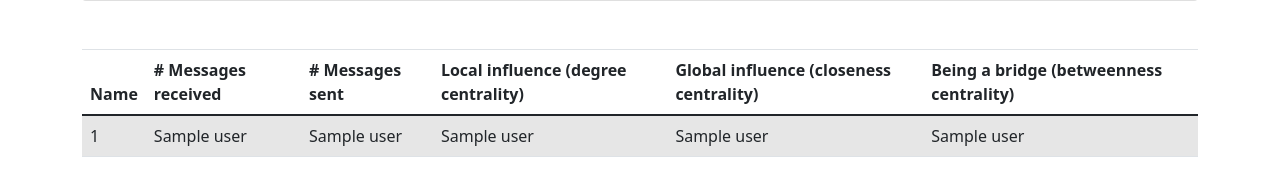
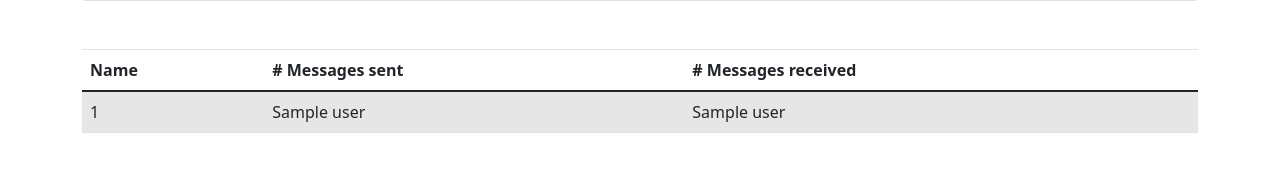
Before and after one commit to jraramhoej/ironhack_final_project, a Python web app: template application/templates/home.html in a window 1280 px wide. Shown: the part 361-557 px from the top of the page. Run offline with Jinja, Linux system fonts and the light colour scheme; the template is opened without the code that fills it: most values are stand-ins (such as "Sample title", 1, 10 or a date in 2020); some libraries are stand-ins or nearby versions.

Commit message:
:sparkles: Making some simplifications to the home data table

```diff
--- a/application/models.py
+++ b/application/models.py
@@ -11,7 +11,7 @@ class User(db.Model, UserMixin):
 
 class Slack(db.Model):
     id = db.Column(db.Integer, primary_key=True)
-    user_id = db.Column(db.String(150))
+    user_id = db.Column(db.String(150), db.ForeignKey("user.slack_user_id"))
     reply_users = db.Column(db.String(150))
     user = db.Column(db.String(150))
     text = db.Column(db.String(150))
--- a/application/templates/graph_data.html
+++ b/application/templates/graph_data.html
@@ -51,7 +51,7 @@
 
         // parsing and collecting nodes and edges from the python
         nodes = new vis.DataSet([{"font": {"color": "black"}, "id": "U01SXV000Q7", "label": "U01SXV000Q7", "shape": "dot", "title": "U01SXV000Q7"}, {"font": {"color": "black"}, "id": "U01T2RB3BRC", "label": "U01T2RB3BRC", "shape": "dot", "title": "U01T2RB3BRC"}, {"font": {"color": "black"}, "id": "U01T3DFVCB0", "label": "U01T3DFVCB0", "shape": "dot", "title": "U01T3DFVCB0"}, {"font": {"color": "black"}, "id": "U01VAT6M56H", "label": "U01VAT6M56H", "shape": "dot", "title": "U01VAT6M56H"}, {"font": {"color": "black"}, "id": "U020GRBA51C", "label": "U020GRBA51C", "shape": "dot", "title": "U020GRBA51C"}, {"font": {"color": "black"}, "id": "U024QQGAX7B", "label": "U024QQGAX7B", "shape": "dot", "title": "U024QQGAX7B"}]);
-        edges = new vis.DataSet([{"from": "U01SXV000Q7", "to": "U01T2RB3BRC", "value": 11}, {"from": "U01SXV000Q7", "to": "U01T3DFVCB0", "value": 10}, {"from": "U01SXV000Q7", "to": "U01VAT6M56H", "value": 5}, {"from": "U01SXV000Q7", "to": "U020GRBA51C", "value": 6}, {"from": "U01SXV000Q7", "to": "U024QQGAX7B", "value": 2}, {"from": "U01T2RB3BRC", "to": "U01T2RB3BRC", "value": 10}, {"from": "U01T2RB3BRC", "to": "U01T3DFVCB0", "value": 16}, {"from": "U01T2RB3BRC", "to": "U01VAT6M56H", "value": 3}, {"from": "U01T2RB3BRC", "to": "U020GRBA51C", "value": 7}, {"from": "U01T2RB3BRC", "to": "U024QQGAX7B", "value": 4}, {"from": "U01T3DFVCB0", "to": "U01T3DFVCB0", "value": 9}, {"from": "U01T3DFVCB0", "to": "U01VAT6M56H", "value": 5}, {"from": "U01T3DFVCB0", "to": "U020GRBA51C", "value": 2}, {"from": "U01VAT6M56H", "to": "U01VAT6M56H", "value": 4}, {"from": "U01VAT6M56H", "to": "U020GRBA51C", "value": 1}, {"from": "U01VAT6M56H", "to": "U024QQGAX7B", "value": 1}, {"from": "U020GRBA51C", "to": "U020GRBA51C", "value": 1}, {"from": "U020GRBA51C", "to": "U024QQGAX7B", "value": 3}, {"from": "U024QQGAX7B", "to": "U01T3DFVCB0", "value": 3}, {"from": "U024QQGAX7B", "to": "U024QQGAX7B", "value": 3}]);
+        edges = new vis.DataSet([{"from": "U01SXV000Q7", "to": "U01T2RB3BRC", "value": 33}, {"from": "U01SXV000Q7", "to": "U01T3DFVCB0", "value": 30}, {"from": "U01SXV000Q7", "to": "U01VAT6M56H", "value": 15}, {"from": "U01SXV000Q7", "to": "U020GRBA51C", "value": 18}, {"from": "U01SXV000Q7", "to": "U024QQGAX7B", "value": 6}, {"from": "U01T2RB3BRC", "to": "U01T2RB3BRC", "value": 30}, {"from": "U01T2RB3BRC", "to": "U01T3DFVCB0", "value": 48}, {"from": "U01T2RB3BRC", "to": "U01VAT6M56H", "value": 9}, {"from": "U01T2RB3BRC", "to": "U020GRBA51C", "value": 21}, {"from": "U01T2RB3BRC", "to": "U024QQGAX7B", "value": 12}, {"from": "U01T3DFVCB0", "to": "U01T3DFVCB0", "value": 27}, {"from": "U01T3DFVCB0", "to": "U01VAT6M56H", "value": 15}, {"from": "U01T3DFVCB0", "to": "U020GRBA51C", "value": 6}, {"from": "U01VAT6M56H", "to": "U01VAT6M56H", "value": 12}, {"from": "U01VAT6M56H", "to": "U020GRBA51C", "value": 3}, {"from": "U01VAT6M56H", "to": "U024QQGAX7B", "value": 3}, {"from": "U020GRBA51C", "to": "U020GRBA51C", "value": 3}, {"from": "U020GRBA51C", "to": "U024QQGAX7B", "value": 9}, {"from": "U024QQGAX7B", "to": "U01T3DFVCB0", "value": 9}, {"from": "U024QQGAX7B", "to": "U024QQGAX7B", "value": 9}]);
 
         // adding nodes and edges to the graph
         data = {nodes: nodes, edges: edges};
--- a/application/templates/home.html
+++ b/application/templates/home.html
@@ -17,22 +17,16 @@
   <thead>
     <tr>
       <th>Name</th>
+      <th># Messages sent</th>
       <th># Messages received</th>
-      <th># Messages sent</th>
-      <th>Local influence (degree centrality)</th>
-      <th>Global influence (closeness centrality)</th>
-      <th>Being a bridge (betweenness centrality)</th>
     </tr>
   </thead>
   <tbody>
     {% for user in users %}
       <tr>
         <td>{{ user[0] }}</td>
-        <td>{{ user[5] }}</td>
         <td>{{ user[1] }}</td>
         <td>{{ user[2] }}</td>
-        <td>{{ user[3] }}</td>
-        <td>{{ user[4] }}</td>
       </tr>
     {% endfor %}
   </tbody>
```
Also changed, not shown: application/helper_functions.py (+4 -4 lines), application/views.py (+7 -7 lines), application/database.db.
